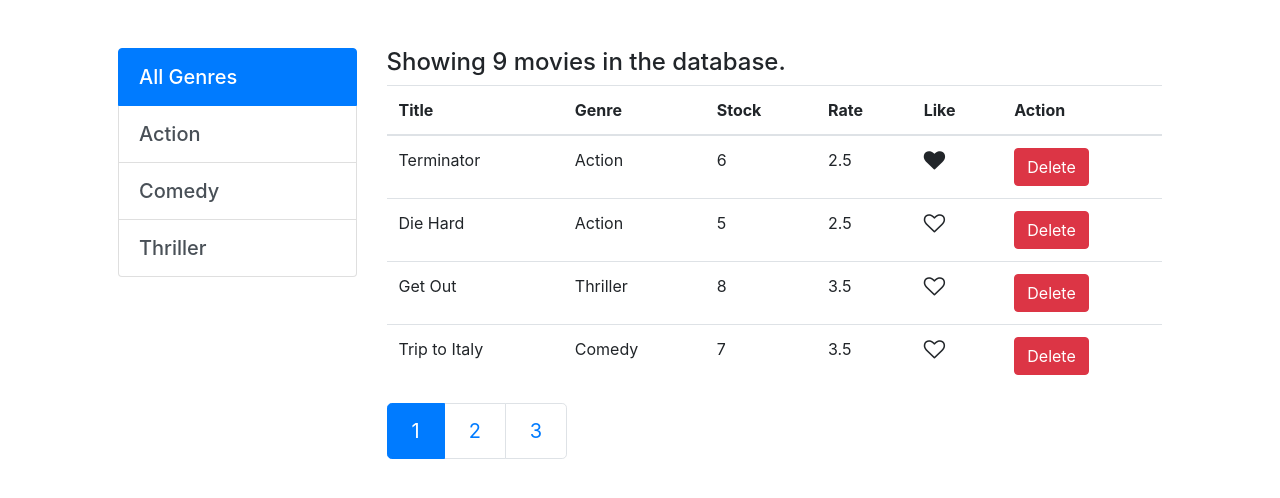
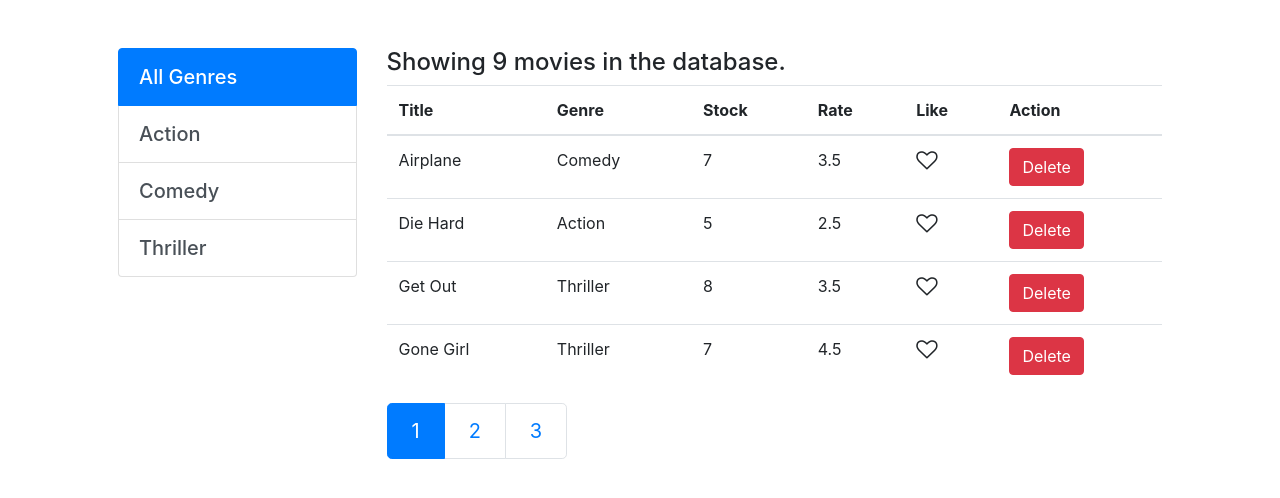
Before and after one commit to absurdengineer/vidly-react, a React (Create React App) app: page / in a window 1280 px wide. Shown: the top 498 px of the page. Built offline with nearby package versions, Linux system fonts and the light colour scheme.

Commit message:
Implemented Sorting.

```diff
--- a/src/components/MovieTable/MovieTabe.component.jsx
+++ b/src/components/MovieTable/MovieTabe.component.jsx
@@ -2,15 +2,15 @@
 import MovieItem from '../MovieItem/MovieItem.component';
 
 const MovieTable = props => {
-    const {movies, handleLike, handleDelete} = props
+    const {movies, handleLike, handleDelete, handleSort} = props
     return (
         <table className="table">
             <thead>
                 <tr>
-                <th>Title</th>
-                <th>Genre</th>
-                <th>Stock</th>
-                <th>Rate</th>
+                <th onClick={()=> {handleSort('title')}}>Title</th>
+                <th onClick={()=> {handleSort('genre.name')}}>Genre</th>
+                <th onClick={()=> {handleSort('numberInStock')}}>Stock</th>
+                <th onClick={()=> {handleSort('dailyRentalRate')}}>Rate</th>
                 <th>Like</th>
                 <th>Action</th>
                 </tr>
--- a/src/components/Movies/Movies.component.jsx
+++ b/src/components/Movies/Movies.component.jsx
@@ -1,10 +1,11 @@
 import React, { Component } from "react"
+import _ from 'lodash'
 import { getMovies } from "../../services/fakeMovieService"
-import Pagination from "../Pagination/Pagination.component";
+import Pagination from "../Pagination/Pagination.component"
 import {paginate} from '../Pagination/paginate.utils'
 import Genres from "../Genres/Genres.component";
-import { getGenres } from "../../services/fakeGenreService";
-import MovieTable from "../MovieTable/MovieTabe.component";
+import { getGenres } from "../../services/fakeGenreService"
+import MovieTable from "../MovieTable/MovieTabe.component"
 
 class Movies extends Component {
   state = {
@@ -12,7 +13,8 @@
     genres : [],
     pageSize : 4,
     currentPage : 1,
-    currentGenre : ''
+    currentGenre : '',
+    sortColumn : {path : 'title', order : 'asc'}
   };
 
   handleDelete = movie => {
@@ -33,6 +35,14 @@
     this.setState({currentGenre : genre})
     this.setState({currentPage : 1})
   }
+  handleSort = path => {
+    let sortColumn = {...this.state.sortColumn}
+    if(sortColumn.path === path)
+      sortColumn.order = sortColumn.order === 'asc' ? 'desc' : 'asc'
+    else
+      sortColumn = { path, order : 'asc'}
+    this.setState({sortColumn})
+    }
   componentDidMount() {
     this.setState({
       movies : getMovies(),
@@ -42,10 +52,11 @@
 
   render() {
     const { length: count } = this.state.movies
-    const {currentPage, currentGenre, pageSize, genres, movies : allMovies } = this.state
+    const {currentPage, currentGenre, pageSize, genres, sortColumn, movies : allMovies } = this.state
     if (!count) return <h4>There are no movies in the database.</h4>
     const filtered = currentGenre ? allMovies.filter(m => m.genre._id === currentGenre._id) : allMovies
-    const movies =  paginate(filtered, currentPage, pageSize)
+    const sorted = _.orderBy(filtered, [sortColumn.path], [sortColumn.order])
+    const movies =  paginate(sorted, currentPage, pageSize)
 
     return (
       <div className="row">
@@ -62,6 +73,7 @@
             movies={movies}
             handleLike={this.handleLike}
             handleDelete={this.handleDelete}
+            handleSort={this.handleSort}
           />
           <Pagination
             itemCount={filtered.length}
```
Also changed, not shown: 1 other file (tests, documents, lock files or other folders).
